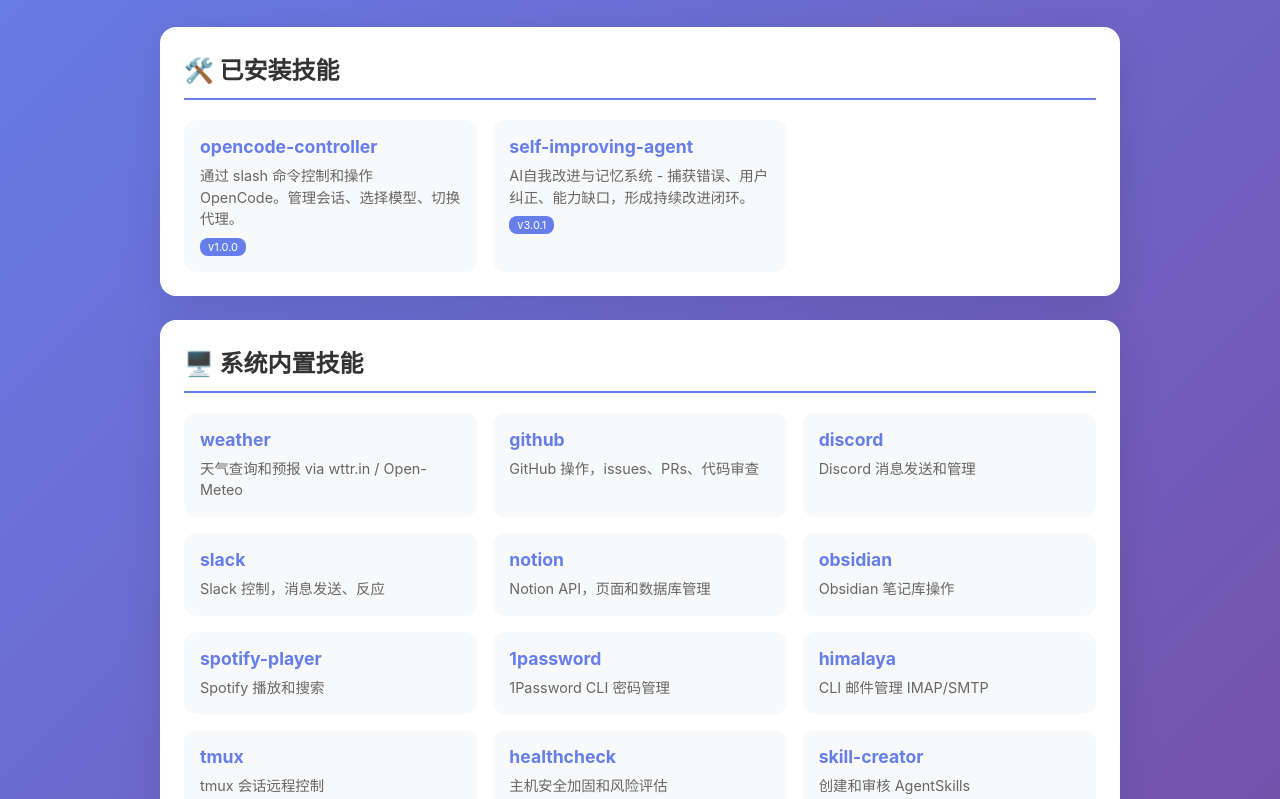
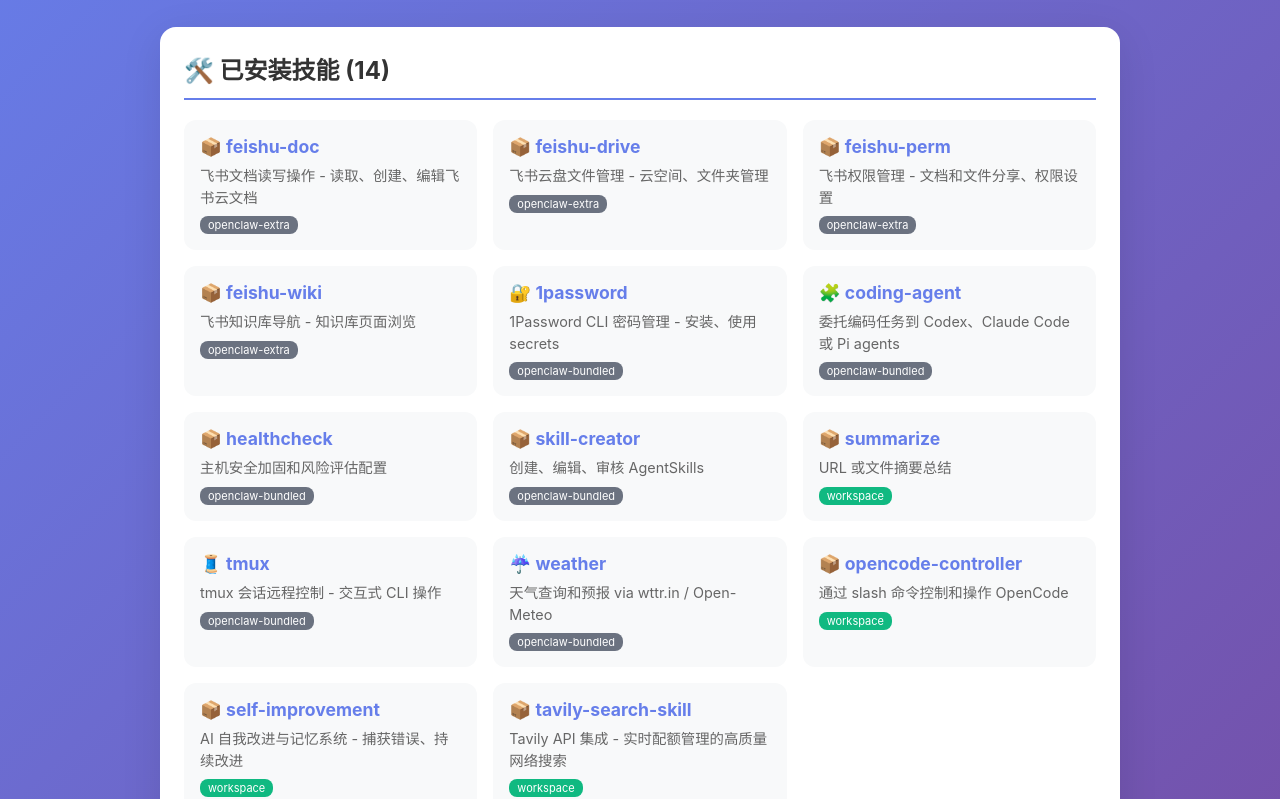
Before and after one commit to Elliot-Zzz/workspace, a plain HTML site: page skills-page.html in a window 1280 px wide. Shown: the part 164-963 px from the top of the page. Drawn offline with Linux system fonts and the light colour scheme.

Commit message:
更新技能列表 (14个技能)

```diff
--- a/skills-page.html
+++ b/skills-page.html
@@ -22,6 +22,8 @@
         .skill-name { font-weight: bold; color: #667eea; margin-bottom: 8px; font-size: 1.1em; }
         .skill-desc { color: #666; font-size: 0.9em; line-height: 1.5; }
         .skill-tag { display: inline-block; background: #667eea; color: white; padding: 2px 8px; border-radius: 8px; font-size: 11px; margin-top: 8px; }
+        .skill-tag.workspace { background: #10b981; }
+        .skill-tag.bundled { background: #6b7280; }
         .footer { text-align: center; color: rgba(255,255,255,0.8); padding: 20px; }
     </style>
 </head>
@@ -39,83 +41,89 @@
         <h1>💡 Skills</h1>
 
         <div class="section">
-            <h2>🛠️ 已安装技能</h2>
+            <h2>🛠️ 已安装技能 (14)</h2>
             <div class="skill-grid">
                 <div class="skill-card">
-                    <div class="skill-name">opencode-controller</div>
-                    <div class="skill-desc">通过 slash 命令控制和操作 OpenCode。管理会话、选择模型、切换代理。</div>
-                    <span class="skill-tag">v1.0.0</span>
+                    <div class="skill-name">📦 feishu-doc</div>
+                    <div class="skill-desc">飞书文档读写操作 - 读取、创建、编辑飞书云文档</div>
+                    <span class="skill-tag bundled">openclaw-extra</span>
                 </div>
                 <div class="skill-card">
-                    <div class="skill-name">self-improving-agent</div>
-                    <div class="skill-desc">AI自我改进与记忆系统 - 捕获错误、用户纠正、能力缺口，形成持续改进闭环。</div>
-                    <span class="skill-tag">v3.0.1</span>
-                </div>
-            </div>
-        </div>
-
-        <div class="section">
-            <h2>🖥️ 系统内置技能</h2>
-            <div class="skill-grid">
-                <div class="skill-card">
-                    <div class="skill-name">weather</div>
-                    <div class="skill-desc">天气查询和预报 via wttr.in / Open-Meteo</div>
+                    <div class="skill-name">📦 feishu-drive</div>
+                    <div class="skill-desc">飞书云盘文件管理 - 云空间、文件夹管理</div>
+                    <span class="skill-tag bundled">openclaw-extra</span>
                 </div>
                 <div class="skill-card">
-                    <div class="skill-name">github</div>
-                    <div class="skill-desc">GitHub 操作，issues、PRs、代码审查</div>
+                    <div class="skill-name">📦 feishu-perm</div>
+                    <div class="skill-desc">飞书权限管理 - 文档和文件分享、权限设置</div>
+                    <span class="skill-tag bundled">openclaw-extra</span>
                 </div>
                 <div class="skill-card">
-                    <div class="skill-name">discord</div>
-                    <div class="skill-desc">Discord 消息发送和管理</div>
+                    <div class="skill-name">📦 feishu-wiki</div>
+                    <div class="skill-desc">飞书知识库导航 - 知识库页面浏览</div>
+                    <span class="skill-tag bundled">openclaw-extra</span>
                 </div>
                 <div class="skill-card">
-                    <div class="skill-name">slack</div>
-                    <div class="skill-desc">Slack 控制，消息发送、反应</div>
+                    <div class="skill-name">🔐 1password</div>
+                    <div class="skill-desc">1Password CLI 密码管理 - 安装、使用 secrets</div>
+                    <span class="skill-tag bundled">openclaw-bundled</span>
                 </div>
                 <div class="skill-card">
-                    <div class="skill-name">notion</div>
-                    <div class="skill-desc">Notion API，页面和数据库管理</div>
+                    <div class="skill-name">🧩 coding-agent</div>
+                    <div class="skill-desc">委托编码任务到 Codex、Claude Code 或 Pi agents</div>
+                    <span class="skill-tag bundled">openclaw-bundled</span>
                 </div>
                 <div class="skill-card">
-                    <div class="skill-name">obsidian</div>
-                    <div class="skill-desc">Obsidian 笔记库操作</div>
+                    <div class="skill-name">📦 healthcheck</div>
+                    <div class="skill-desc">主机安全加固和风险评估配置</div>
+                    <span class="skill-tag bundled">openclaw-bundled</span>
                 </div>
                 <div class="skill-card">
-                    <div class="skill-name">spotify-player</div>
-                    <div class="skill-desc">Spotify 播放和搜索</div>
+                    <div class="skill-name">📦 skill-creator</div>
+                    <div class="skill-desc">创建、编辑、审核 AgentSkills</div>
+                    <span class="skill-tag bundled">openclaw-bundled</span>
                 </div>
                 <div class="skill-card">
-                    <div class="skill-name">1password</div>
-                    <div class="skill-desc">1Password CLI 密码管理</div>
+                    <div class="skill-name">📦 summarize</div>
+                    <div class="skill-desc">URL 或文件摘要总结</div>
+                    <span class="skill-tag workspace">workspace</span>
                 </div>
                 <div class="skill-card">
-                    <div class="skill-name">himalaya</div>
-                    <div class="skill-desc">CLI 邮件管理 IMAP/SMTP</div>
+                    <div class="skill-name">🧵 tmux</div>
+                    <div class="skill-desc">tmux 会话远程控制 - 交互式 CLI 操作</div>
+                    <span class="skill-tag bundled">openclaw-bundled</span>
                 </div>
                 <div class="skill-card">
-                    <div class="skill-name">tmux</div>
-                    <div class="skill-desc">tmux 会话远程控制</div>
+                    <div class="skill-name">☔ weather</div>
+                    <div class="skill-desc">天气查询和预报 via wttr.in / Open-Meteo</div>
+                    <span class="skill-tag bundled">openclaw-bundled</span>
                 </div>
                 <div class="skill-card">
-                    <div class="skill-name">healthcheck</div>
-                    <div class="skill-desc">主机安全加固和风险评估</div>
+                    <div class="skill-name">📦 opencode-controller</div>
+                    <div class="skill-desc">通过 slash 命令控制和操作 OpenCode</div>
+                    <span class="skill-tag workspace">workspace</span>
                 </div>
                 <div class="skill-card">
-                    <div class="skill-name">skill-creator</div>
-                    <div class="skill-desc">创建和审核 AgentSkills</div>
+                    <div class="skill-name">📦 self-improvement</div>
+                    <div class="skill-desc">AI 自我改进与记忆系统 - 捕获错误、持续改进</div>
+                    <span class="skill-tag workspace">workspace</span>
+                </div>
+                <div class="skill-card">
+                    <div class="skill-name">📦 tavily-search-skill</div>
+                    <div class="skill-desc">Tavily API 集成 - 实时配额管理的高质量网络搜索</div>
+                    <span class="skill-tag workspace">workspace</span>
                 </div>
             </div>
         </div>
 
         <div class="section">
             <h2>🛒 安装更多技能</h2>
-            <p style="color: #666; margin-bottom: 16px;">使用 <code>skillhub install [技能名]</code> 安装更多技能</p>
+            <p style="color: #666; margin-bottom: 16px;">使用 <code>skillhub --dir ~/.openclaw/workspace/skills install [技能名]</code> 安装更多技能</p>
             <p style="color: #999; font-size: 0.9em;">或访问 <a href="https://skillhub.cn" style="color: #667eea;">skillhub.cn</a> 浏览更多</p>
         </div>
 
         <div class="footer">
-            <p><img src="elaine.png" style="height:1.2em;vertical-align:middle;border-radius:50%;object-fit:cover;"> 由 Elaine 驱动</p>
+            <p><img src="elaine.png" style="height:1.2em;vertical-align:middle;border-radius:50%;object-fit:cover;"> 由 Elaine 驱动 | 更新于 2026-03-13</p>
         </div>
     </div>
 </body>
```
